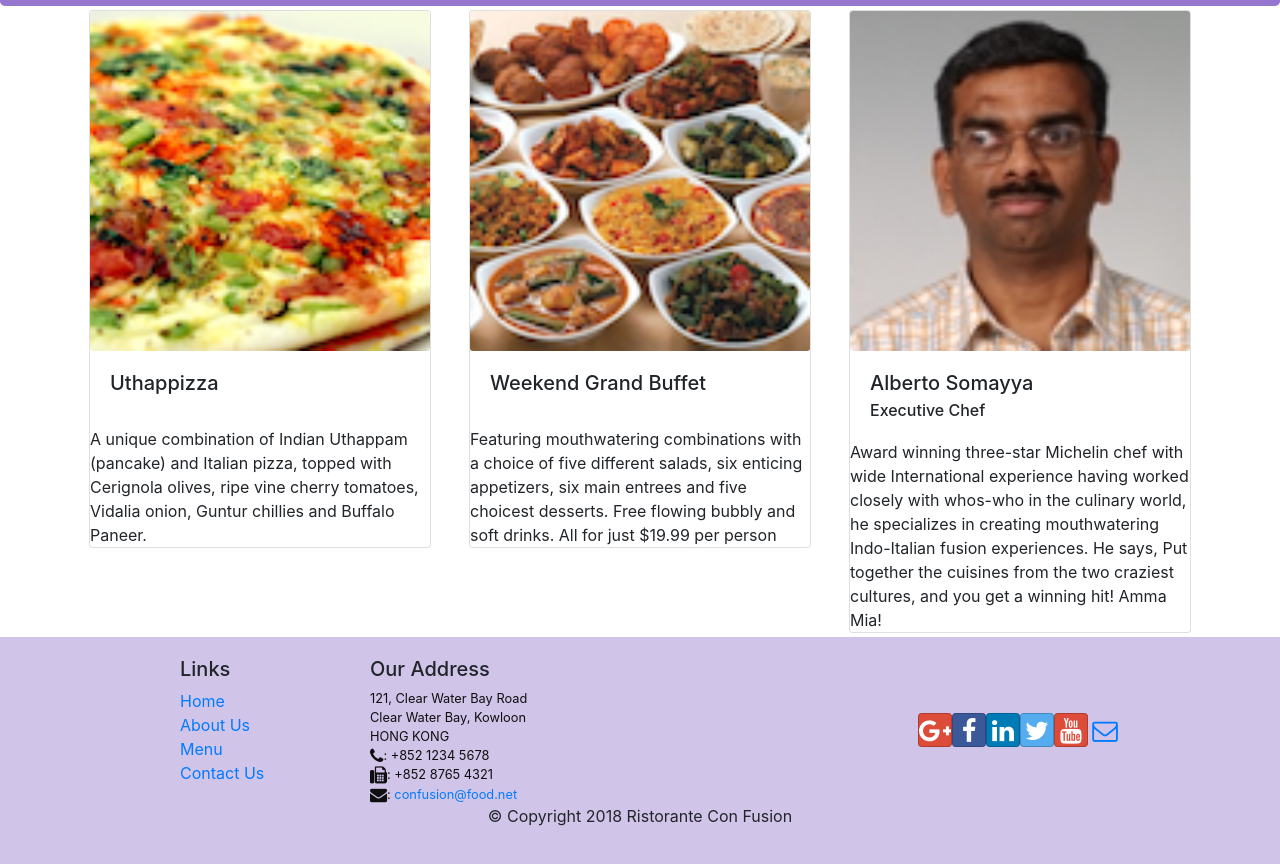
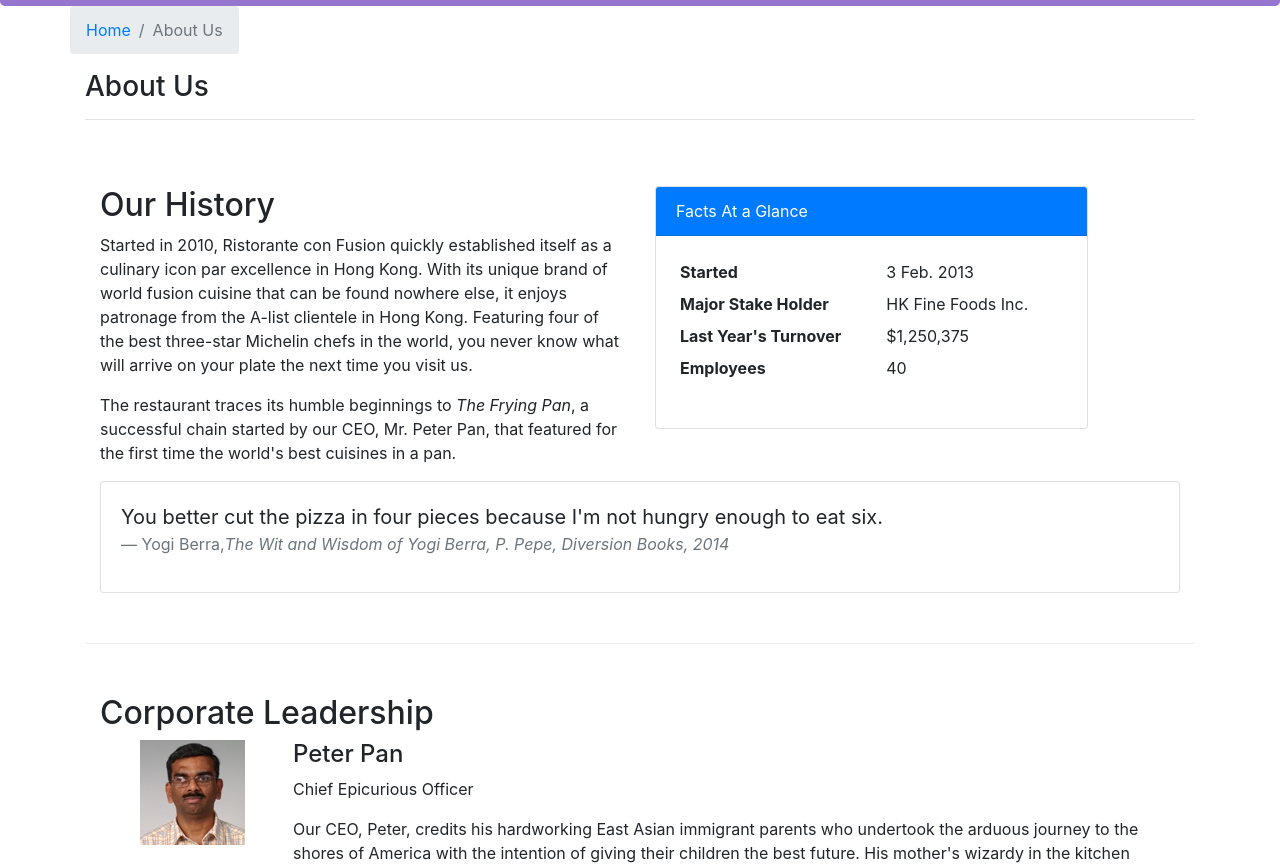
Before and after one commit to kimoon17/hkust_first_react_app, a React (Create React App) app: page /aboutus in a window 1280 px wide. Before the commit this address led to /home. Shown: the part 336-1200 px from the top of the page. Built offline with nearby package versions, Linux system fonts and the light colour scheme.

Commit message:
asmt 2 completed yay

```diff
--- /dev/null
+++ b/src/components/AboutComponent.js
@@ -0,0 +1,115 @@
+import React from "react";
+import {
+  Breadcrumb,
+  BreadcrumbItem,
+  Card,
+  CardBody,
+  CardHeader,
+  Media,
+} from "reactstrap";
+import { Link } from "react-router-dom";
+
+function About(props) {
+  function RenderLeader({ leader }) {
+    return (
+      <Media tag="li">
+        <Media left middle>
+          <Media object src={leader.image} alt={leader.name} />
+        </Media>
+        <Media body className="ml-5">
+          <Media heading>{leader.name}</Media>
+          <p>{leader.designation}</p>
+          <p>{leader.description}</p>
+        </Media>
+      </Media>
+    );
+  }
+
+  const leaders = props.leaders.map((leader) => {
+    return <RenderLeader leader={leader} />;
+  });
+
+  return (
+    <div className="container">
+      <div className="row">
+        <Breadcrumb>
+          <BreadcrumbItem>
+            <Link to="/home">Home</Link>
+          </BreadcrumbItem>
+          <BreadcrumbItem active>About Us</BreadcrumbItem>
+        </Breadcrumb>
+        <div className="col-12">
+          <h3>About Us</h3>
+          <hr />
+        </div>
+      </div>
+      <div className="row row-content">
+        <div className="col-12 col-md-6">
+          <h2>Our History</h2>
+          <p>
+            Started in 2010, Ristorante con Fusion quickly established itself as
+            a culinary icon par excellence in Hong Kong. With its unique brand
+            of world fusion cuisine that can be found nowhere else, it enjoys
+            patronage from the A-list clientele in Hong Kong. Featuring four of
+            the best three-star Michelin chefs in the world, you never know what
+            will arrive on your plate the next time you visit us.
+          </p>
+          <p>
+            The restaurant traces its humble beginnings to{" "}
+            <em>The Frying Pan</em>, a successful chain started by our CEO, Mr.
+            Peter Pan, that featured for the first time the world's best
+            cuisines in a pan.
+          </p>
+        </div>
+        <div className="col-12 col-md-5">
+          <Card>
+            <CardHeader className="bg-primary text-white">
+              Facts At a Glance
+            </CardHeader>
+            <CardBody>
+              <dl className="row p-1">
+                <dt className="col-6">Started</dt>
+                <dd className="col-6">3 Feb. 2013</dd>
+                <dt className="col-6">Major Stake Holder</dt>
+                <dd className="col-6">HK Fine Foods Inc.</dd>
+                <dt className="col-6">Last Year's Turnover</dt>
+                <dd className="col-6">$1,250,375</dd>
+                <dt className="col-6">Employees</dt>
+                <dd className="col-6">40</dd>
+              </dl>
+            </CardBody>
+          </Card>
+        </div>
+        <div className="col-12">
+          <Card>
+            <CardBody className="bg-faded">
+              <blockquote className="blockquote">
+                <p className="mb-0">
+                  You better cut the pizza in four pieces because I'm not hungry
+                  enough to eat six.
+                </p>
+                <footer className="blockquote-footer">
+                  Yogi Berra,
+                  <cite title="Source Title">
+                    The Wit and Wisdom of Yogi Berra, P. Pepe, Diversion Books,
+                    2014
+                  </cite>
+                </footer>
+              </blockquote>
+            </CardBody>
+          </Card>
+        </div>
+      </div>
+      <div className="row row-content">
+        <div className="col-12">
+          <h2>Corporate Leadership</h2>
+        </div>
+        <div className="col-12">
+          <Media list>{leaders}</Media>
+        </div>
+      </div>
+    </div>
+  );
+}
+
+export default About;
--- a/src/components/MainComponent.js
+++ b/src/components/MainComponent.js
@@ -3,6 +3,7 @@
 import Header from "./HeaderComponent";
 import Footer from "./FooterComponent";
 import Contact from "./ContactComponent";
+import About from "./AboutComponent";
 import { DISHES } from "../shared/dishes";
 import { COMMENTS } from "../shared/comments";
 import { PROMOTIONS } from "../shared/promotions";
@@ -58,6 +59,11 @@
           <Route path="/home" component={HomePage} />
           <Route
             exact
+            path="/aboutus"
+            component={() => <About leaders={this.state.leaders} />}
+          />
+          <Route
+            exact
             path="/menu"
             component={() => <Menu dishes={this.state.dishes} />}
           />
```
